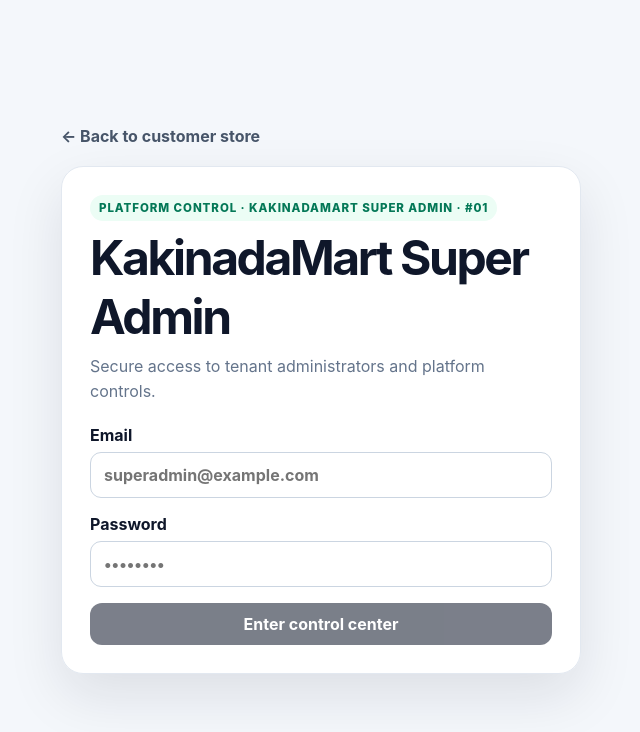
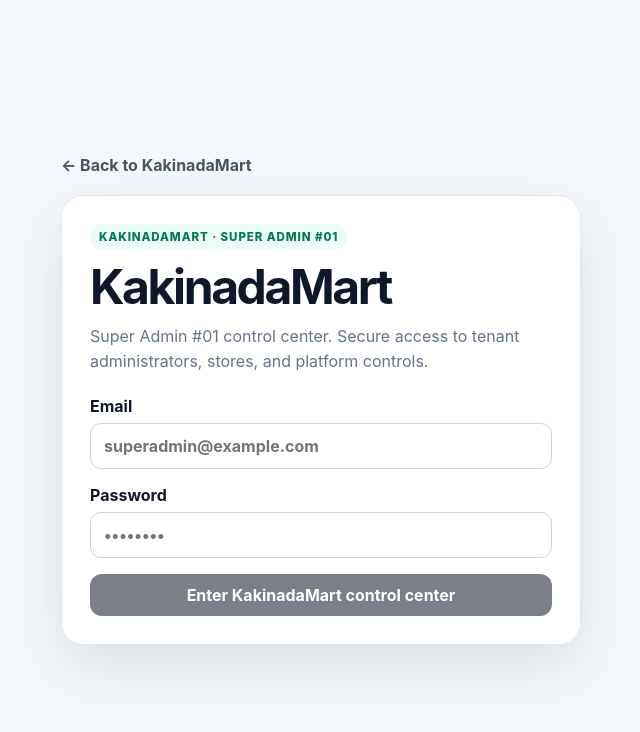
Before and after one commit to Kadasatish/KakinadaMartSaaS, a React (Vite) app: page /super-admin/1/login in a window 1280 px wide. Shown: the top 732 px of the page, without its empty margins (319-959 px from the left). Built offline with nearby package versions, Linux system fonts and the light colour scheme; no server answers.

Commit message:
feat: identify KakinadaMart super admin login

```diff
--- a/src/superadmin/SuperAdminLogin.jsx
+++ b/src/superadmin/SuperAdminLogin.jsx
@@ -3,7 +3,7 @@ import { useState } from 'react'
 import { Link, useNavigate, useParams } from 'react-router-dom'
 import { auth, db } from '../firebase'
 import { doc, getDoc } from 'firebase/firestore'
-import { SUPER_ADMIN_URL_IDENTITY } from '../tenant'
+import { SUPER_ADMIN_URL_IDENTITY, PLATFORM_NAME } from '../tenant'
 
 export default function SuperAdminLogin() {
   const navigate = useNavigate()
@@ -45,15 +45,15 @@ export default function SuperAdminLogin() {
   return (
     <main className="container auth-page">
       <section className="auth-shell">
-        <Link className="auth-back" to="/">← Back to customer store</Link>
+        <Link className="auth-back" to="/">← Back to {PLATFORM_NAME}</Link>
         <div className="auth-card">
-          <span className="auth-badge">Platform control · {SUPER_ADMIN_URL_IDENTITY.name} · #{SUPER_ADMIN_URL_IDENTITY.number}</span>
-          <h1>{SUPER_ADMIN_URL_IDENTITY.name}</h1>
-          <p>Secure access to tenant administrators and platform controls.</p>
+          <span className="auth-badge">{PLATFORM_NAME} · Super Admin #{SUPER_ADMIN_URL_IDENTITY.number}</span>
+          <h1>{PLATFORM_NAME}</h1>
+          <p>Super Admin #{SUPER_ADMIN_URL_IDENTITY.number} control center. Secure access to tenant administrators, stores, and platform controls.</p>
           <form className="form-card" onSubmit={submit}>
             <label>Email<input autoComplete="email" type="email" required value={email} onChange={(e) => setEmail(e.target.value)} placeholder="superadmin@example.com" /></label>
             <label>Password<input autoComplete="current-password" type="password" required value={password} onChange={(e) => setPassword(e.target.value)} placeholder="••••••••" /></label>
-            <button type="submit" disabled={busy || !validUrl}>{busy ? 'Verifying access…' : 'Enter control center'}</button>
+            <button type="submit" disabled={busy || !validUrl}>{busy ? 'Verifying access…' : `Enter ${PLATFORM_NAME} control center`}</button>
             {error && <p className="error">{error}</p>}
           </form>
         </div>
```
